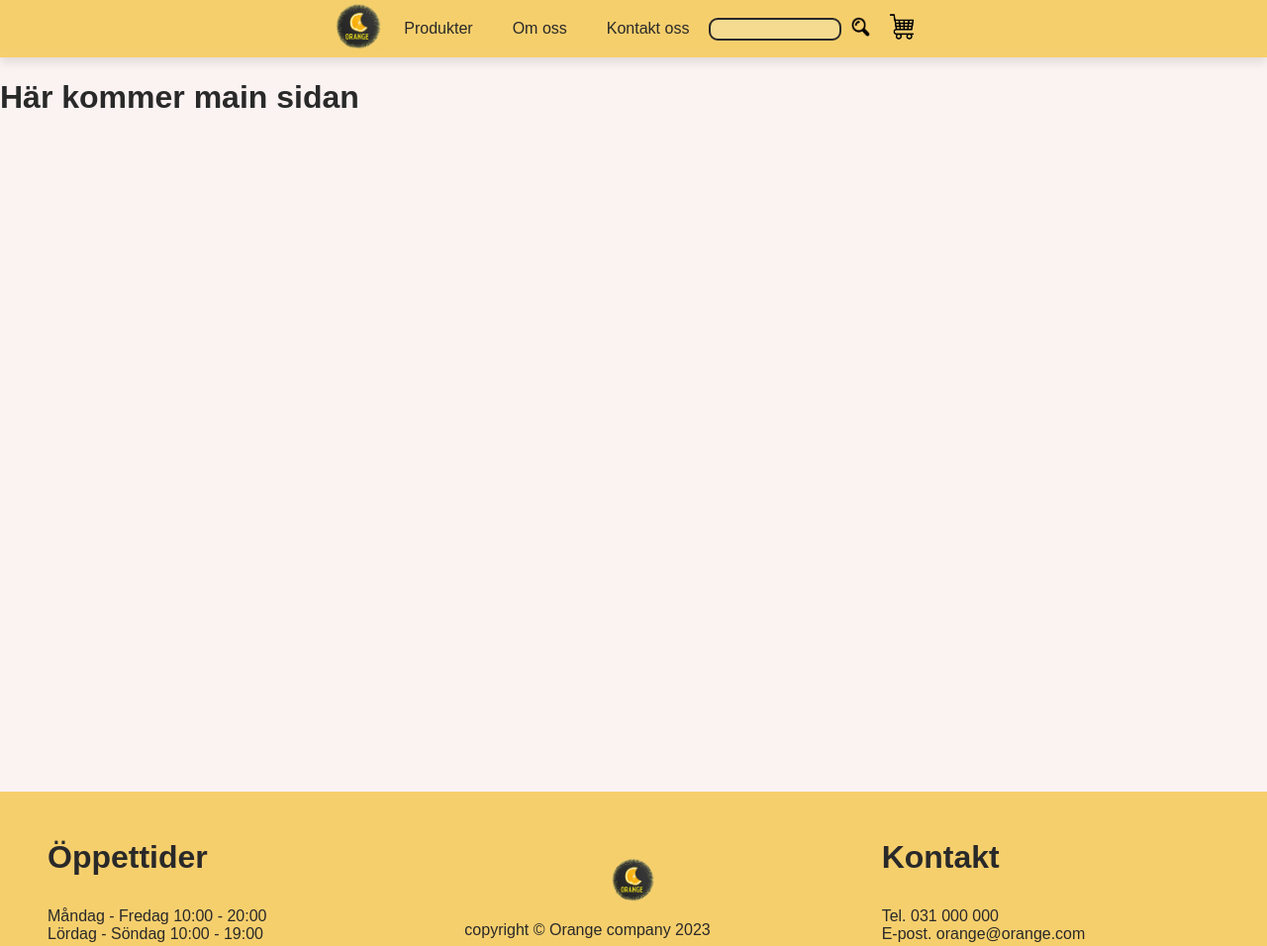
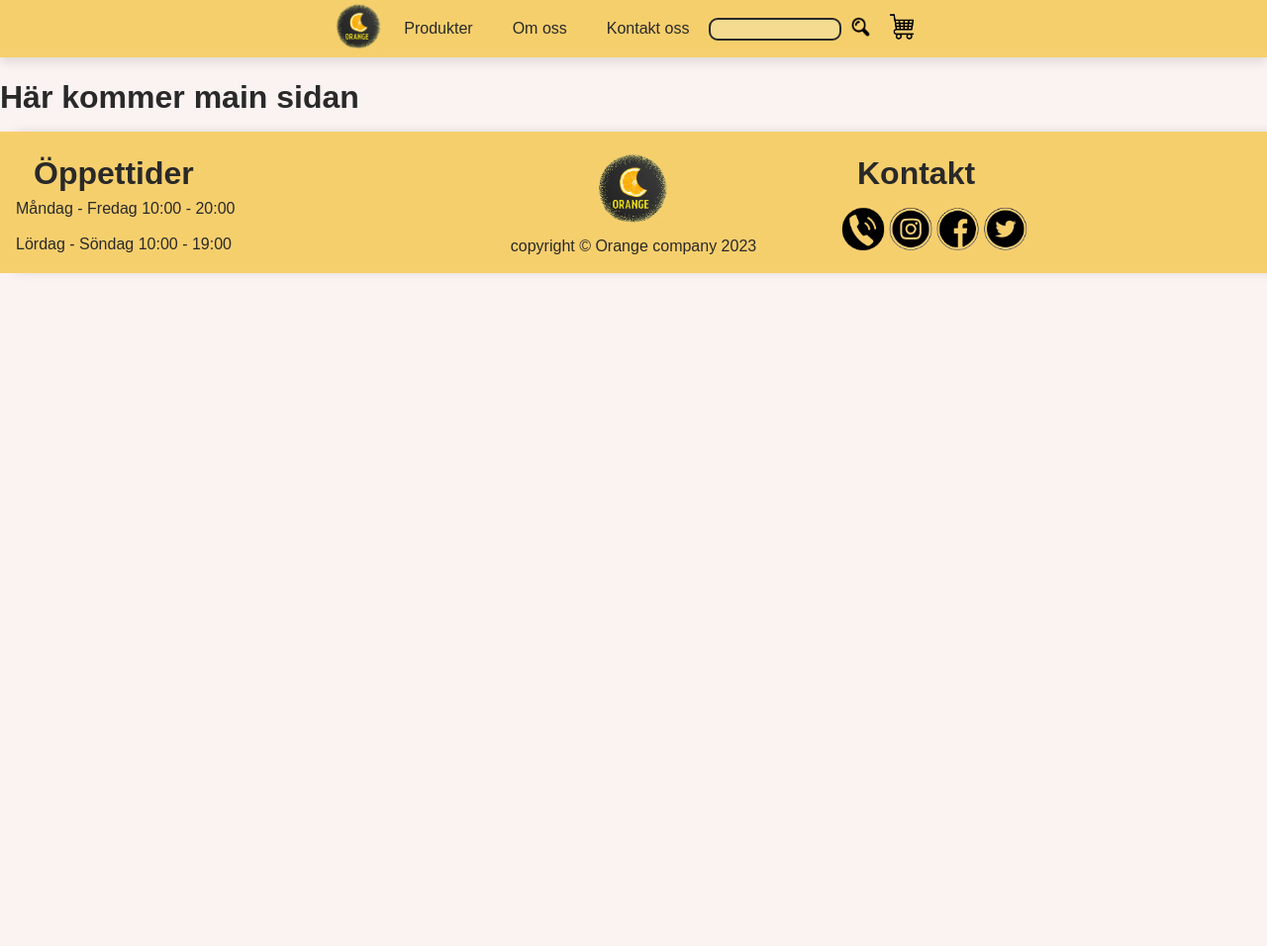
Before and after one commit to mziaalekozai/Grupparbete, a plain HTML site: page index.html in a window 1280 px wide. Shown: the whole page at 99% size. After the commit the page ends 880 px from the top, so only its background shows below. Drawn offline with Linux system fonts and the light colour scheme.

Commit message:
jobbade med footer

```diff
--- a/index.html
+++ b/index.html
@@ -8,6 +8,7 @@
 	<link rel="stylesheet" href="./styles/navbar.css">
 	<link rel="stylesheet" href="./styles/footer.css">
 	<link rel="stylesheet" href="http://fonts.googleapis.com">
+
 	<title>Main</title>
 </head>
 
@@ -49,29 +50,29 @@
 	<!-- Footer -->
 	<footer>
 		<div class="tid">
-
 			<h1>Öppettider</h1>
 			<p>
 				Måndag - Fredag
 				10:00 - 20:00
 			</p>
+			<br>
 			<p>
-
 				Lördag - Söndag
 				10:00 - 19:00
 			</p>
 		</div>
 		<div class="logo">
-			<a href="#"><img class="logo-pic" src="/bilder/Logo.png" alt=""></a>
+			<a href="#"><img class="logo-pic" src="/bilder/Logo.png" alt="footer-logo"></a>
 			<p>copyright &copy; Orange company 2023</p>
 		</div>
 		<div class="kontakt">
 			<h1>Kontakt</h1>
-			<p>
-				Tel. 031 000 000 <br>
-				E-post. orange@orange.com
-			</p>
-
+			<div class="icons">
+				<a href="/sidor/kontakt-oss.html"><img src="/bilder/Phone.png" alt="phone"></a>
+				<a href="/sidor/kontakt-oss.html"><img src="/bilder/instagram.png" alt="instagram"></a>
+				<a href="/sidor/kontakt-oss.html"><img src="/bilder/facebook.png" alt="facebook"></a>
+				<a href="/sidor/kontakt-oss.html"><img src="/bilder/twitter.png" alt="twitter"></a>
+			</div>
 		</div>
 	</footer>
 </body>
--- a/styles/footer.css
+++ b/styles/footer.css
@@ -1,30 +1,34 @@
-footer{
+footer {
 	background-color: #F6CF6D;
-    padding: 3em;
-    width: 100%;
-    display: grid;
-    grid-template-columns: repeat(3, 1fr);
-    grid-gap: 5em;
-    position: absolute;
-    top: 100%;
-}
-.tid{
-    display: grid;
-    grid-template-columns: repeat(1, 1fr)  ;
-}
-.kontakt{
-    display: inline-block;
-
-}
-footer h1{
-    padding: 0 0 1em ;
+	box-shadow: 15px 0 10px  rgba(0, 0, 0, 0.1);
+	width: 100%;
+	display: grid;
+	grid-template-columns: repeat(3, 1fr);
+	margin-top: 1em;
+	padding: 1em;
 }
 
-footer .logo-pic{
-   width: 5em;
-   display: grid;
-   justify-self: center;
-   align-items: center;
-   padding: 1em;
+footer .icons {
+	display: flex;
+	justify-content: flex-start;
+	align-items: center;
+}
 
+footer .kontakt img {
+	width: 3em;
+	padding-top: 5px;
 }
+
+footer h1 {
+	padding: 8px;
+	margin-left: 10px;
+}
+
+footer .logo {
+	display: grid;
+	justify-items: center;
+}
+
+footer .logo-pic {
+	width: 5em;
+}
```
Also changed, not shown: bilder/Phone.png (added), bilder/facebook.png (added), bilder/instagram.png (added), bilder/twitter.png (added).
